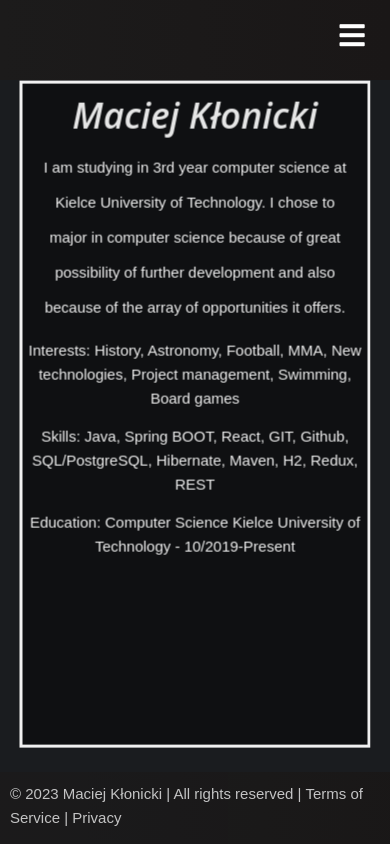
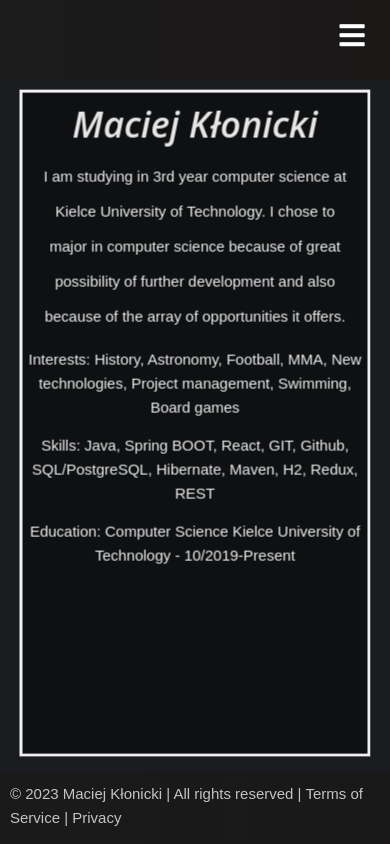
Before and after one commit to MaciejKlonicki/MyPortfolio, a React (Create React App) app: page /aboutme in a window 390 px wide. Built offline with nearby package versions, Linux system fonts and the light colour scheme; the HTML template or start-up script is replaced by a standard one.

Commit message:
Improved my previous commit x2

```diff
--- a/src/components/aboutMe/Aboutme.css
+++ b/src/components/aboutMe/Aboutme.css
@@ -61,7 +61,7 @@ p {
 
   @media screen and (max-width: 768px) {
     .aboutme-place {
-      top: 48.5%;
+      top: 49.5%;
       width: 90%;
       height: 79%;
   }
```
